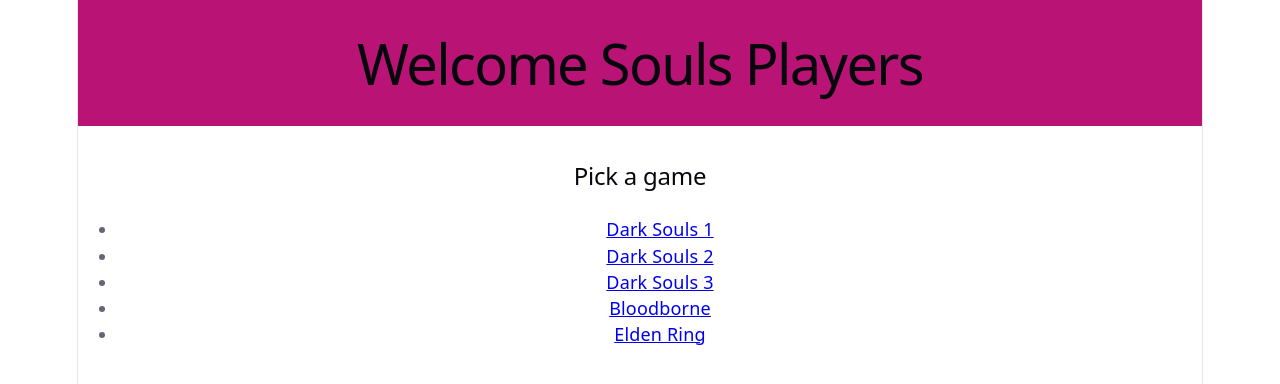
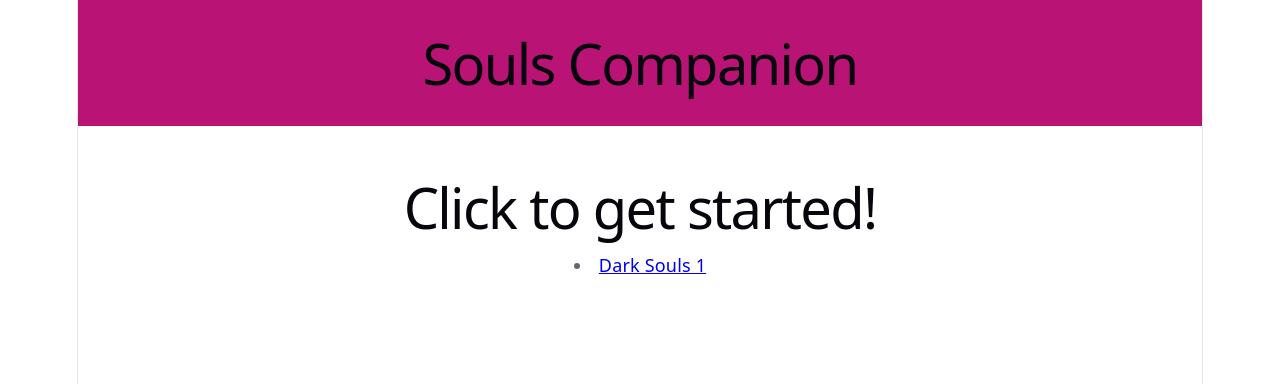
Before and after one commit to robinvuy/SoulsCompanionFrontend, a React (Vite) app in the folder soulsCompanionFrontend/: page / in a window 1280 px wide. Shown: the top 384 px of the page. Built offline with nearby package versions, Linux system fonts and the light colour scheme.

Commit message:
created boss list page, and boss page

```diff
--- a/soulsCompanionFrontend/src/App.jsx
+++ b/soulsCompanionFrontend/src/App.jsx
@@ -2,7 +2,8 @@
 import Header from './components/Header';
 import Homepage from './components/Homepage';
 import { BrowserRouter, Routes, Route, } from 'react-router-dom';
-import DarkSouls1 from './components/DarkSouls1';
+import DarkSouls1 from './pages/DarkSouls1';
+import BossDetailsPage from './pages/BossDetailsPage';
 
 export default function App() {
 
@@ -18,6 +19,10 @@
           path="/dark-souls-1"
           element={<DarkSouls1/>}
         />
+        <Route
+        path="/dark-souls-1/bosses/:id"
+        element={<BossDetailsPage/>}
+        />
 
 
 
--- /dev/null
+++ b/soulsCompanionFrontend/src/components/BossDetails.jsx
@@ -0,0 +1,32 @@
+import { React, useState, useEffect }from 'react';
+import axios from 'axios';
+import { Link, useParams } from 'react-router-dom';
+import BossList from './BossList';
+
+
+function BossDetails(req) {
+   const [boss, setBoss] = useState([]);
+   const [defence, setDefence] = useState([]);
+    const { id } = useParams();
+
+
+    useEffect(() => {
+        axios
+            .get(`http://localhost:8080/bosses/${id}`)
+            .then((response) => setBoss(response.data.boss))
+            .then((response) => setDefence(response.data.defence))
+            .catch((error) => console.log(error));
+    }, [id]);
+
+
+    return(
+        <>
+            <h1>{boss.name}</h1>
+            <img src={boss.picture} />
+
+
+        </>
+    )
+}
+
+export default BossDetails;
--- a/soulsCompanionFrontend/src/components/BossList.jsx
+++ b/soulsCompanionFrontend/src/components/BossList.jsx
@@ -1,6 +1,8 @@
 import react from 'react';
 import { React, useState, useEffect }from 'react';
 import axios from 'axios';
+import { Link } from 'react-router-dom';
+
 
 function BossList() {
     const [bosses, setBosses] = useState([]);
@@ -17,7 +19,15 @@
     return(
         <ul>
             {bosses.map((boss) => {
-                return <li key={boss.id}><a>{boss.name}</a></li>
+                return (
+                <>
+                    <li key={boss.id}></li>
+                    <img src={boss.picture} alt={boss.name} />
+                    <Link to={`/dark-souls-1/bosses/${boss.id}`}>
+                        {boss.name}
+                    </Link>
+                </>
+                )
             })}
         </ul>
     )
--- a/soulsCompanionFrontend/src/components/Header.jsx
+++ b/soulsCompanionFrontend/src/components/Header.jsx
@@ -5,11 +5,7 @@
     return (
       <>
         <div className="Header">
-            <h1>Welcome Souls Players</h1>
-        </div>
-
-        <div className="subheader">
-            <h2>Pick a game</h2>
+            <h1>Souls Companion</h1>
         </div>
       </>
     )
--- a/soulsCompanionFrontend/src/components/Homepage.jsx
+++ b/soulsCompanionFrontend/src/components/Homepage.jsx
@@ -3,27 +3,20 @@
 import './Homepage.css';
 
 function Homepage() {
-    const games = [
-            "Dark Souls 1",
-             "Dark Souls 2",
-             "Dark Souls 3",
-             "Bloodborne",
-             "Elden Ring"
-          ];
+
 
 
     return (
+    <>
+    <h1> Click to get started!</h1>
       <>
-        <ul>
-            {games.map((game) => (
-                <li key = {game}>
-                    <Link to={`/${game.toLowerCase().replaceAll(" ", "-")}`}>
-                        {game}
+                <li key="Dark Souls 1">
+                    <Link to={"/dark-souls-1"}>
+                        Dark Souls 1
                     </Link>
                 </li>
-            ))}
-        </ul>
       </>
+    </>
     )
 }
 
--- /dev/null
+++ b/soulsCompanionFrontend/src/pages/BossDetailsPage.jsx
@@ -0,0 +1,14 @@
+import { React, useState, useEffect }from 'react';
+import axios from 'axios';
+import BossDetails from '../components/BossDetails';
+
+function BossDetailsPage() {
+    return(
+        <>
+            <h1>Boss Details</h1>
+            <BossDetails/>
+        </>
+    )
+}
+
+export default BossDetailsPage;
--- a/soulsCompanionFrontend/src/components/DarkSouls1.jsx
+++ b/soulsCompanionFrontend/src/pages/DarkSouls1.jsx
@@ -1,12 +1,12 @@
 import { React, useState, useEffect }from 'react';
 import axios from 'axios';
-import BossList from './BossList';
+import BossList from '../components/BossList';
 
 function DarkSouls1() {
 
     return (
         <>
-            <h1>Dark Souls 1!</h1>
+            <h1>Dark Souls 1</h1>
             <h2>Bosses List</h2>
             <BossList/>
 
```
Also changed, not shown: soulsCompanionFrontend/src/components/BossCard.jsx (deleted, +0 -35 lines).
